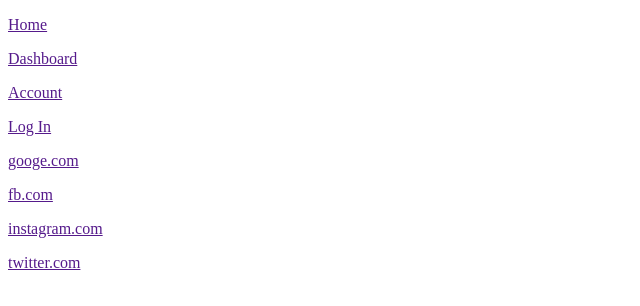
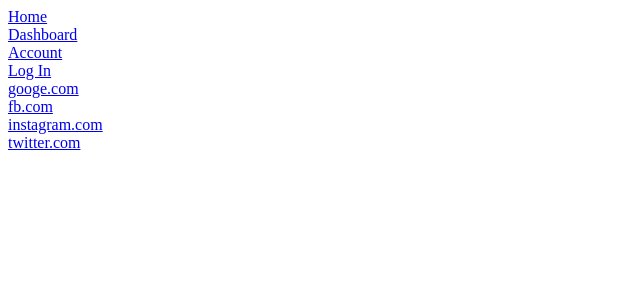
Before and after one commit to SophioMadzgharashvili/HMTL-bmulebi-davaleba-1, a plain HTML site: page index.html in a window 1280 px wide. Shown: the whole page, without its empty margins (0-640 px from the left). Drawn offline with Linux system fonts and the light colour scheme.

Commit message:
index.html

```diff
--- a/index.html
+++ b/index.html
@@ -6,13 +6,13 @@
     <title>Document</title>
 </head>
 <body>
-    <p><a href="">Home</a></p>
-    <p><a href="">Dashboard</a></p>
-    <p><a href="">Account</a></p>
-    <p><a href="">Log In</a></p>
-    <p><a href="">googe.com</a></p>
-    <p><a href="">fb.com</a></p>
-    <p><a href="">instagram.com</a></p>
-    <p><a href="">twitter.com</a></p>
+    <a href="#">Home</a><br>
+    <a href="#">Dashboard</a><br>
+    <a href="#">Account</a><br>
+    <a href="#">Log In</a><br>
+    <a href="#">googe.com</a><br>
+    <a href="#">fb.com</a><br>
+    <a href="#">instagram.com</a><br>
+    <a href="#">twitter.com</a><br>
 </body>
 </html>
```
